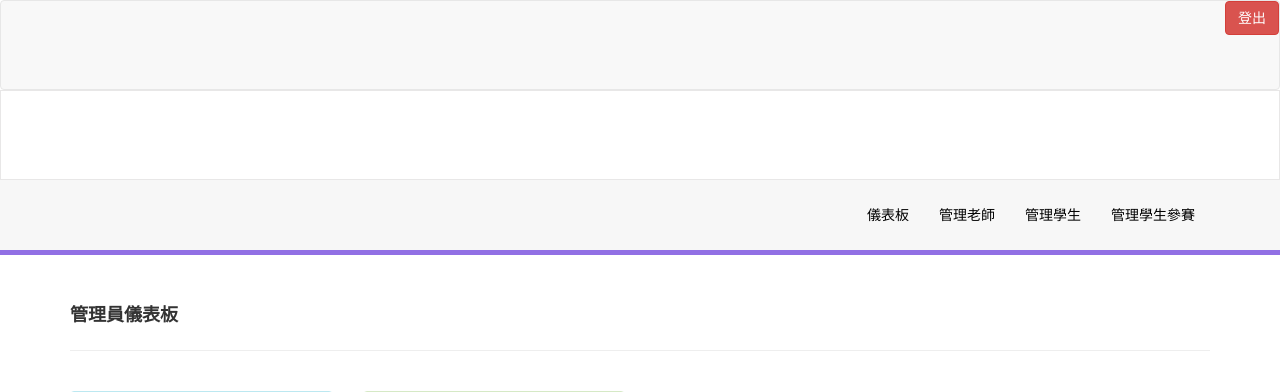
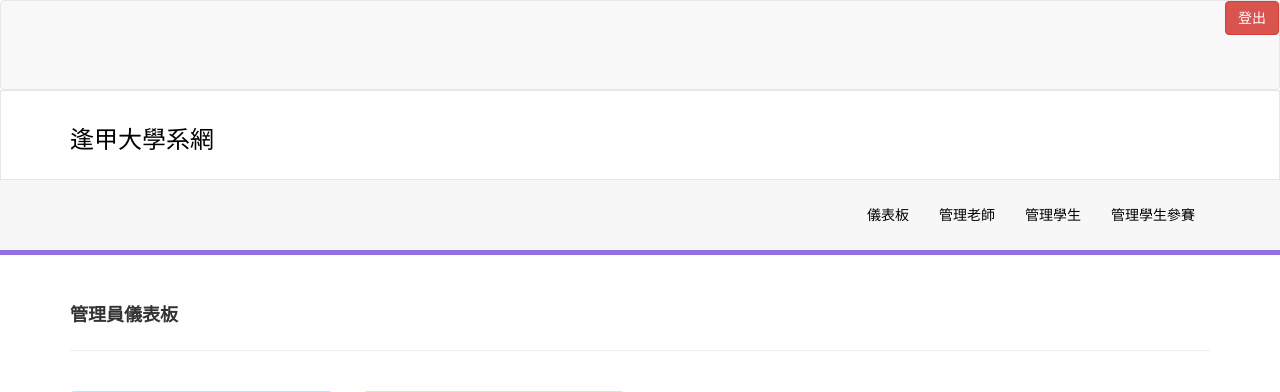
Before and after one commit to woizhicheng0309/DataStructure_Final_Project, a PHP site: page /admin/dashboard.php in a window 1280 px wide. Shown: the top 392 px of the page. Run offline with PHP 8.4, Linux system fonts and the light colour scheme; the visitor is signed in with stand-in values (Sample User, id 1); data that the repository does not hold is empty.

Commit message:
Update header.php

```diff
--- a/library/includes/header.php
+++ b/library/includes/header.php
@@ -7,16 +7,14 @@
         <a href="/Online-Library-Management-System-PHP/library/index.php" class="btn btn-danger" title="登出">登出</a>
     </div>
 </nav>
-<!-- Updated navigation menu to conditionally hide the entire field when admin is logged in -->
+<!-- Updated navigation menu to always display the title -->
 <nav class="navbar navbar-inverse set-radius-zero" role="navigation">
     <div class="container">
-        <?php if (!isset($_SESSION['alogin'])): ?>
         <div class="navbar-header">
             <a class="navbar-brand" href="dashboard.php">
-                <h1 style="color: black; font-size: 24px;">大學系網</h1>
+                <h1 style="color: black; font-size: 24px;">逢甲大學系網</h1>
             </a>
         </div>
-        <?php endif; ?>
     </div>
 </nav>
 <section class="menu-section">
```
